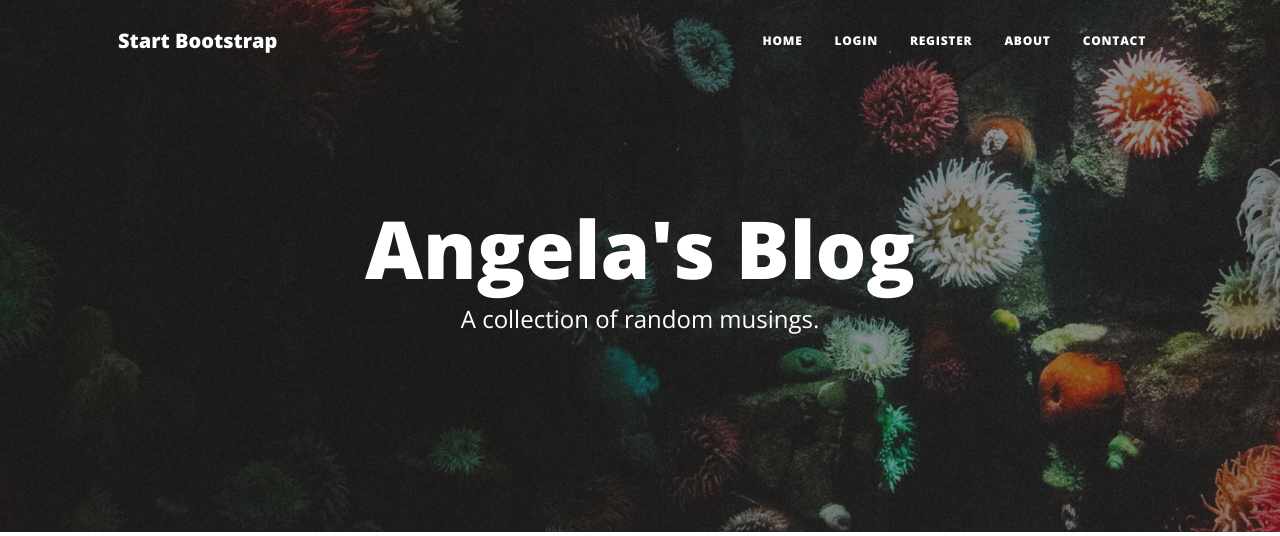
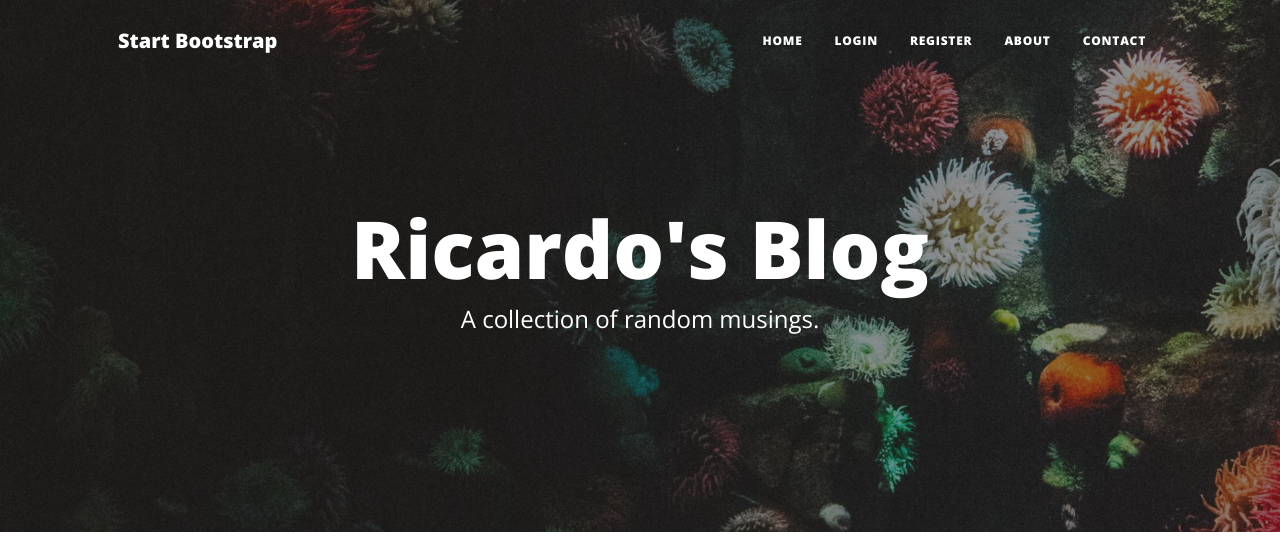
Before and after one commit to richfjiq/flask-blog-posts, a Flask app: page / in a window 1280 px wide. Shown: the top 536 px of the page. Run offline with Flask 3, Linux system fonts and the light colour scheme; data that the repository does not hold is empty; some libraries are stand-ins or nearby versions.

Commit message:
update package version

```diff
--- a/requirements.txt
+++ b/requirements.txt
@@ -5,7 +5,7 @@ Flask_Login==0.6.2
 Flask-Gravatar==0.5.0
 flask_sqlalchemy==3.0.5
 Flask_WTF==1.2.1
-Werkzeug==3.0.0
+Werkzeug==2.3.0
 WTForms==3.0.1
 SQLAlchemy==2.0.19
 gunicorn==21.2.0
--- a/templates/header.html
+++ b/templates/header.html
@@ -8,7 +8,7 @@
     />
     <meta name="description" content="" />
     <meta name="author" content="" />
-    <title>Angela's Blog</title>
+    <title>Ricardo's Blog</title>
     {% block styles %}
     <!-- Load Bootstrap-Flask CSS here -->
     {{ bootstrap.load_css() }}
--- a/templates/index.html
+++ b/templates/index.html
@@ -9,7 +9,7 @@
     <div class="row gx-4 gx-lg-5 justify-content-center">
       <div class="col-md-10 col-lg-8 col-xl-7">
         <div class="site-heading">
-          <h1>Angela's Blog</h1>
+          <h1>Ricardo's Blog</h1>
           <span class="subheading">A collection of random musings.</span>
         </div>
       </div>
```
